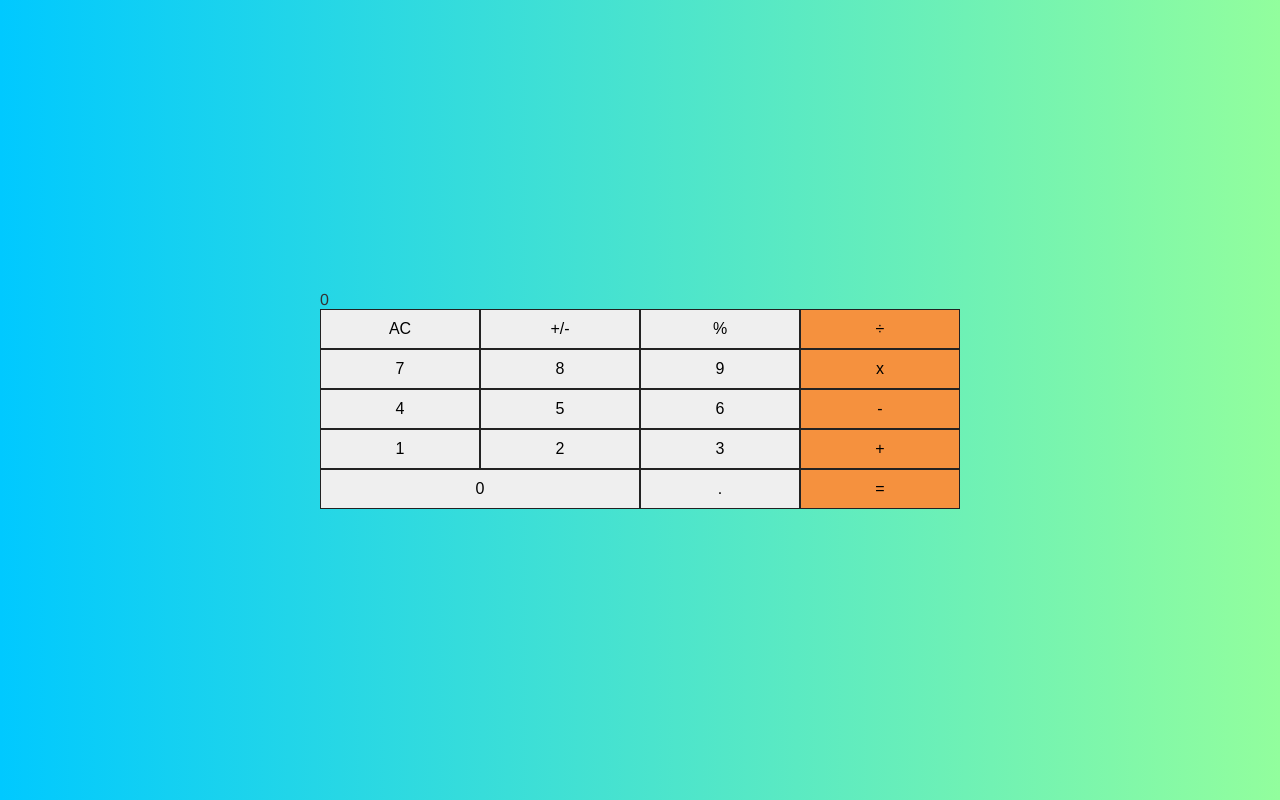
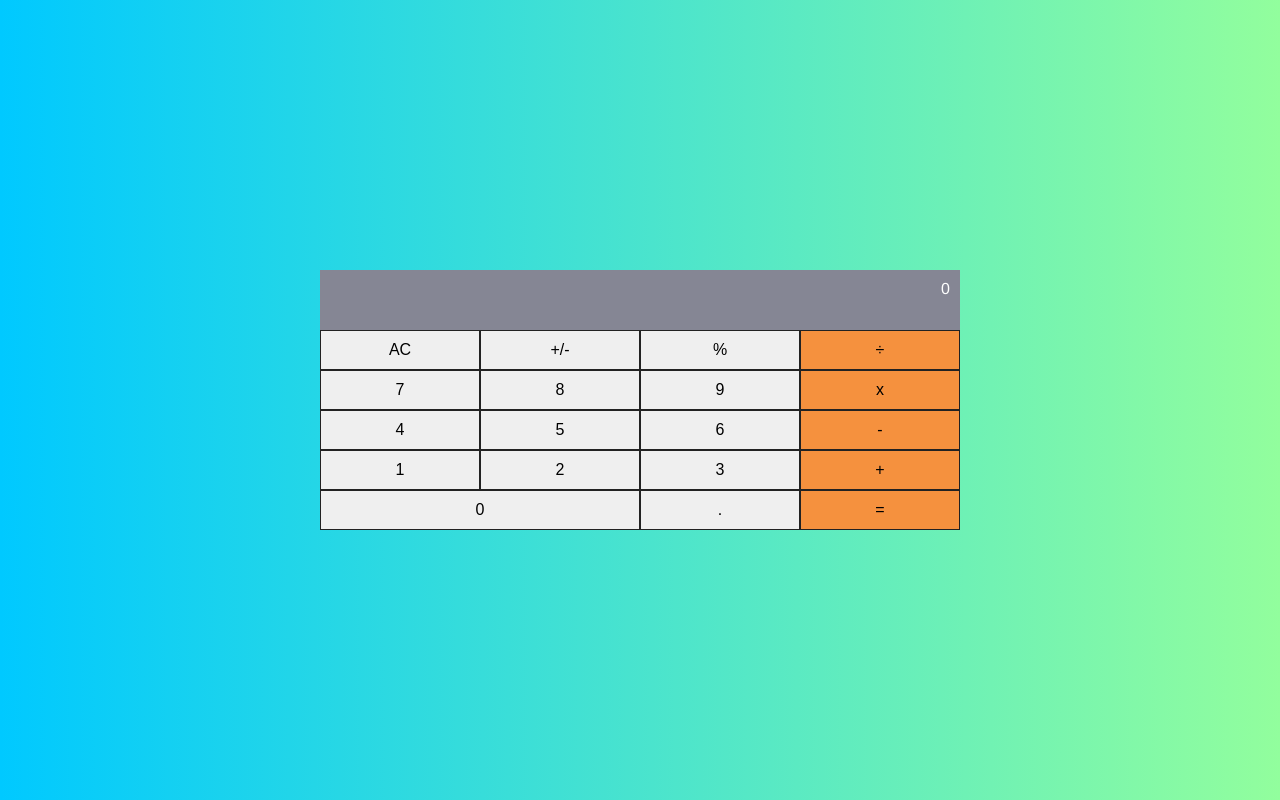
Before and after one commit to CakeInTech/Math-Magician, a React (Create React App) app: page / in a window 1280 px wide. Built offline with nearby package versions, Linux system fonts and the light colour scheme.

Commit message:
Update the calculator styling

```diff
--- a/package.json
+++ b/package.json
@@ -6,6 +6,8 @@
     "@testing-library/jest-dom": "^5.16.5",
     "@testing-library/react": "^13.4.0",
     "@testing-library/user-event": "^13.5.0",
+    "big.js": "^6.2.1",
+    "node-sass": "^7.0.3",
     "react": "^18.2.0",
     "react-dom": "^18.2.0",
     "react-scripts": "^2.1.3",
--- a/src/index.css
+++ b/src/index.css
@@ -23,7 +23,6 @@ body {
   background: linear-gradient(90deg, #00c9ff 0%, #92fe9d 100%);
   height: 100vh;
 }
-
 .calcCenter .mainCalculator {
   margin: 100px auto;
   padding: 0;
@@ -56,11 +55,11 @@ input[type=button] {
   font-size: 16px;
 }
 
-input[type=button] input[type=button]:active {
-  background: #ccc;
+input[type=button]:active {
+  background: #333;
 }
 
-.screen-row input {
+.screen-row {
   width: 100%;
   height: 60px;
   background: #858694;
@@ -73,4 +72,4 @@ input[type=button] input[type=button]:active {
 
 .zero {
   grid-column: 1/span 2;
-}
+}/*# sourceMappingURL=index.css.map */
--- a/src/index.scss
+++ b/src/index.scss
@@ -60,12 +60,13 @@ input[type="button"] {
   display: inline-block;
   font-size: 16px;
 
-  input[type="button"]:active {
-    background: #ccc;
-  }
 }
 
-.screen-row input {
+input[type="button"]:active {
+  background: $primary-color;
+}
+
+.screen-row {
   width: 100%;
   height: 60px;
   background: #858694;
```
Also changed, not shown: 2 other files (tests, documents, lock files or other folders).
